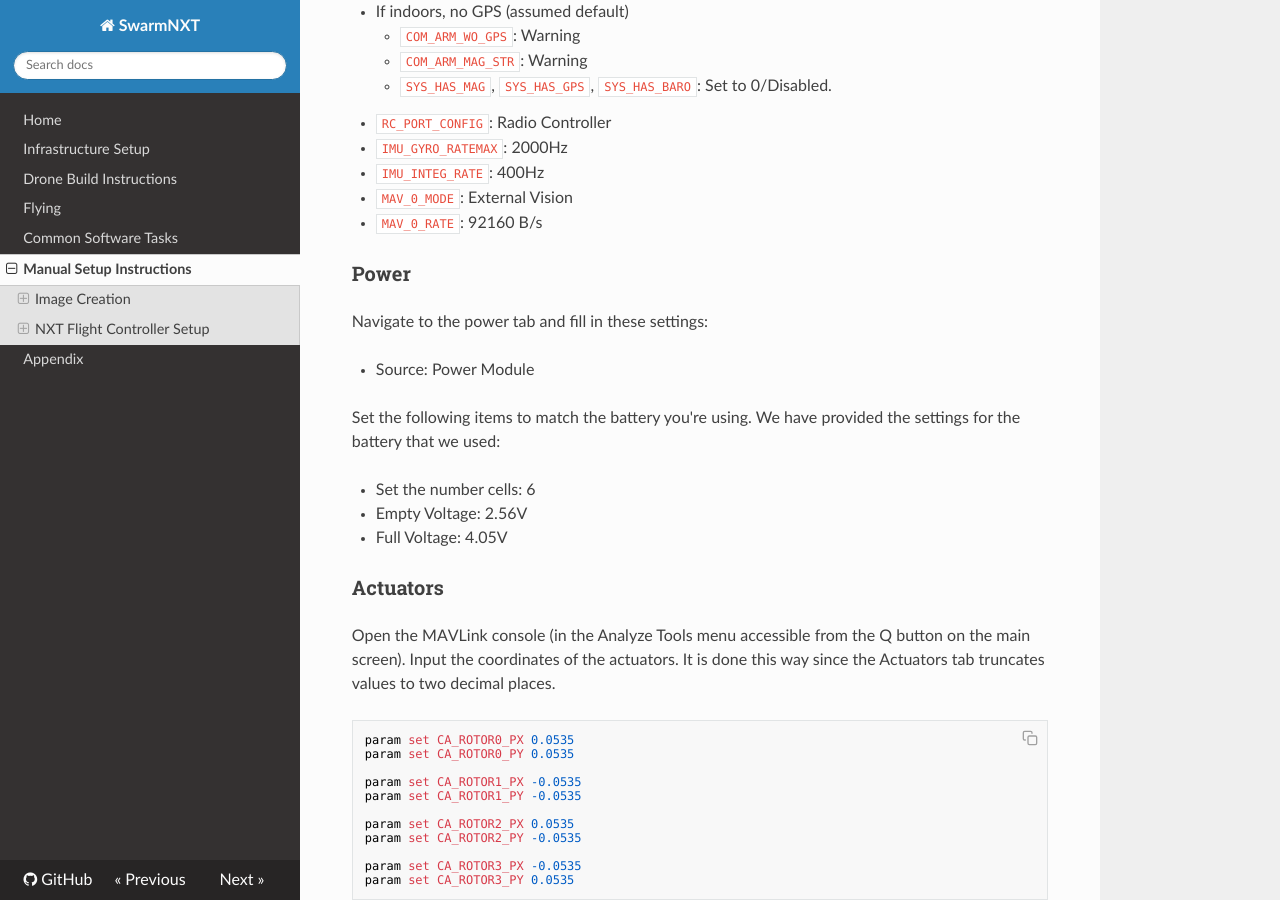
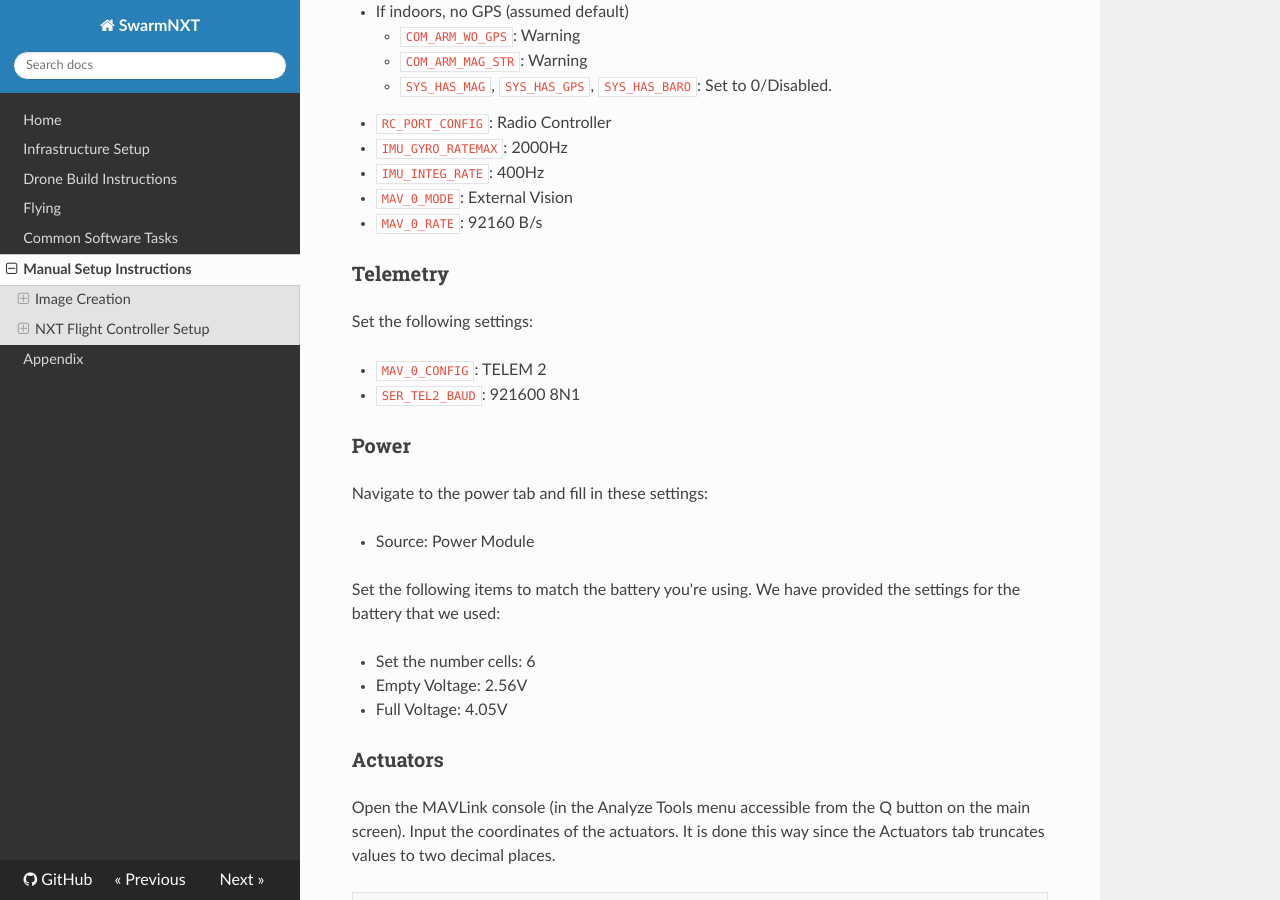
Before and after one commit to lis-epfl/swarm-nxt, an MkDocs documentation site: the page built from docs/manual-setup.md, in a window 1280 px wide and 900 px high, scrolled down 3040 px. Built offline with MkDocs 1.6.1, drawn with Linux system fonts in a browser that asks for light colours; nearby versions of some CDN libraries.

Commit message:
add telemetry settings in the manual setup

```diff
--- a/docs/manual-setup.md
+++ b/docs/manual-setup.md
@@ -107,6 +107,13 @@ Under airframe, select Quadcopter X, Generic Quadcopter. Click on apply and rest
 - `MAV_0_MODE`: External Vision
 - `MAV_0_RATE`: 92160 B/s
 
+### Telemetry
+
+Set the following settings:
+
+- `MAV_0_CONFIG`: TELEM 2
+- `SER_TEL2_BAUD`: 921600 8N1
+
 ### Power
 
 Navigate to the power tab and fill in these settings:
```
